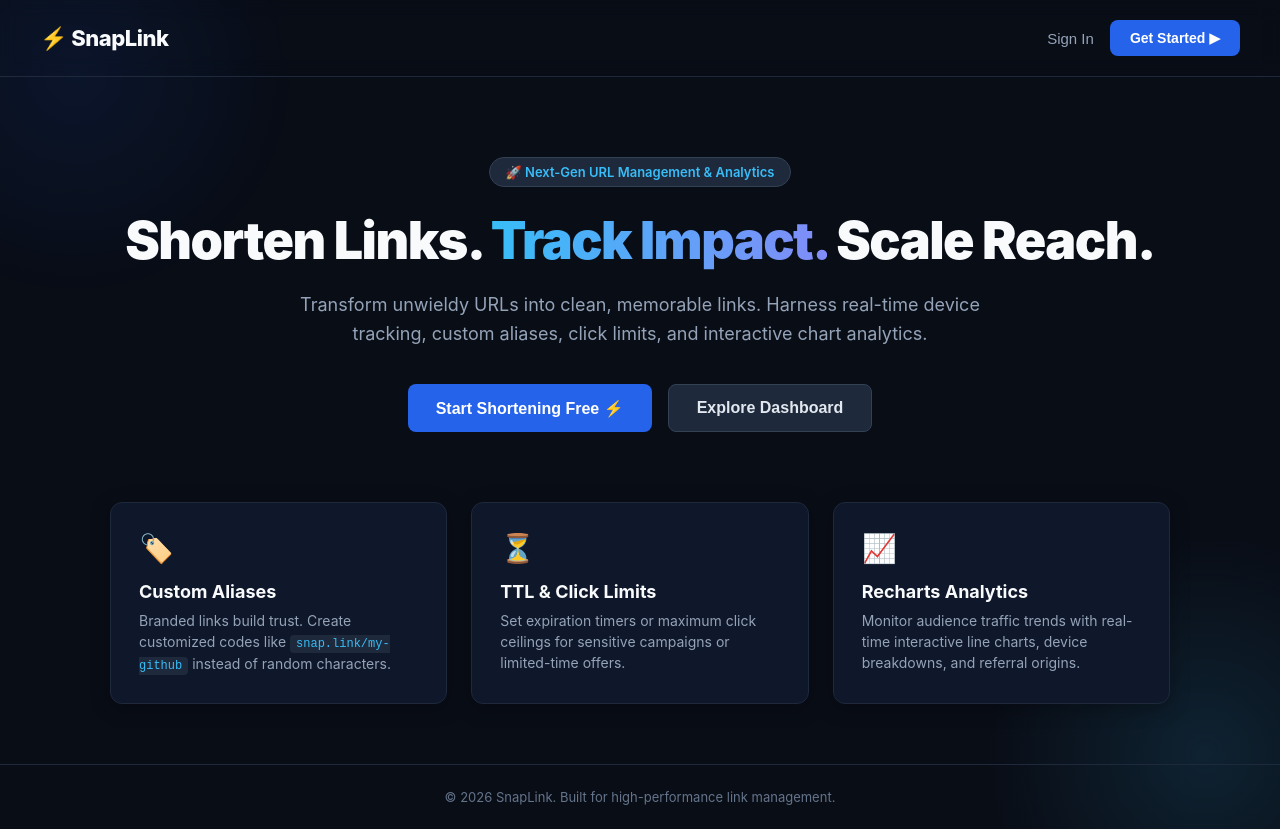
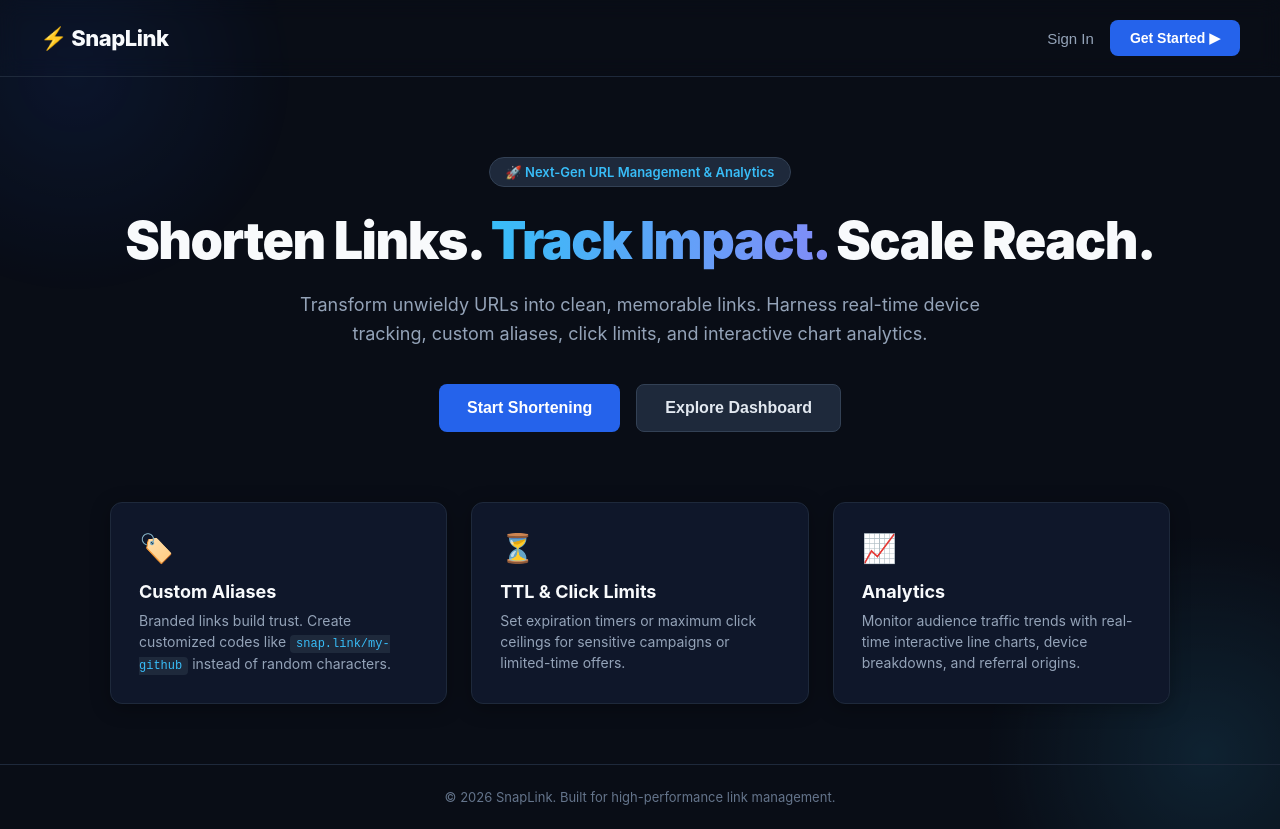
Before and after one commit to Soupal23/snaplink, a React (Vite) app in the folder url-shortener-frontend/: page / in a window 1280 px wide. Built offline with nearby package versions, Linux system fonts and the light colour scheme; no server answers.

Commit message:
Landing page cleaned up

```diff
--- a/url-shortener-frontend/src/pages/LandingPage.jsx
+++ b/url-shortener-frontend/src/pages/LandingPage.jsx
@@ -96,7 +96,7 @@ export default function LandingPage() {
             className="btn-glow"
             onClick={handleAction}
           >
-            {isAuthenticated ? 'Go to Dashboard ⚡' : 'Start Shortening Free ⚡'}
+            {isAuthenticated ? 'Go to Dashboard' : 'Start Shortening'}
           </button>
           <button
             style={styles.secondaryCta}
@@ -126,7 +126,7 @@ export default function LandingPage() {
 
           <div style={styles.card} className="feature-card">
             <div style={styles.cardIcon}>📈</div>
-            <h3 style={styles.cardTitle}>Recharts Analytics</h3>
+            <h3 style={styles.cardTitle}>Analytics</h3>
             <p style={styles.cardText}>
               Monitor audience traffic trends with real-time interactive line charts, device breakdowns, and referral origins.
             </p>
```
